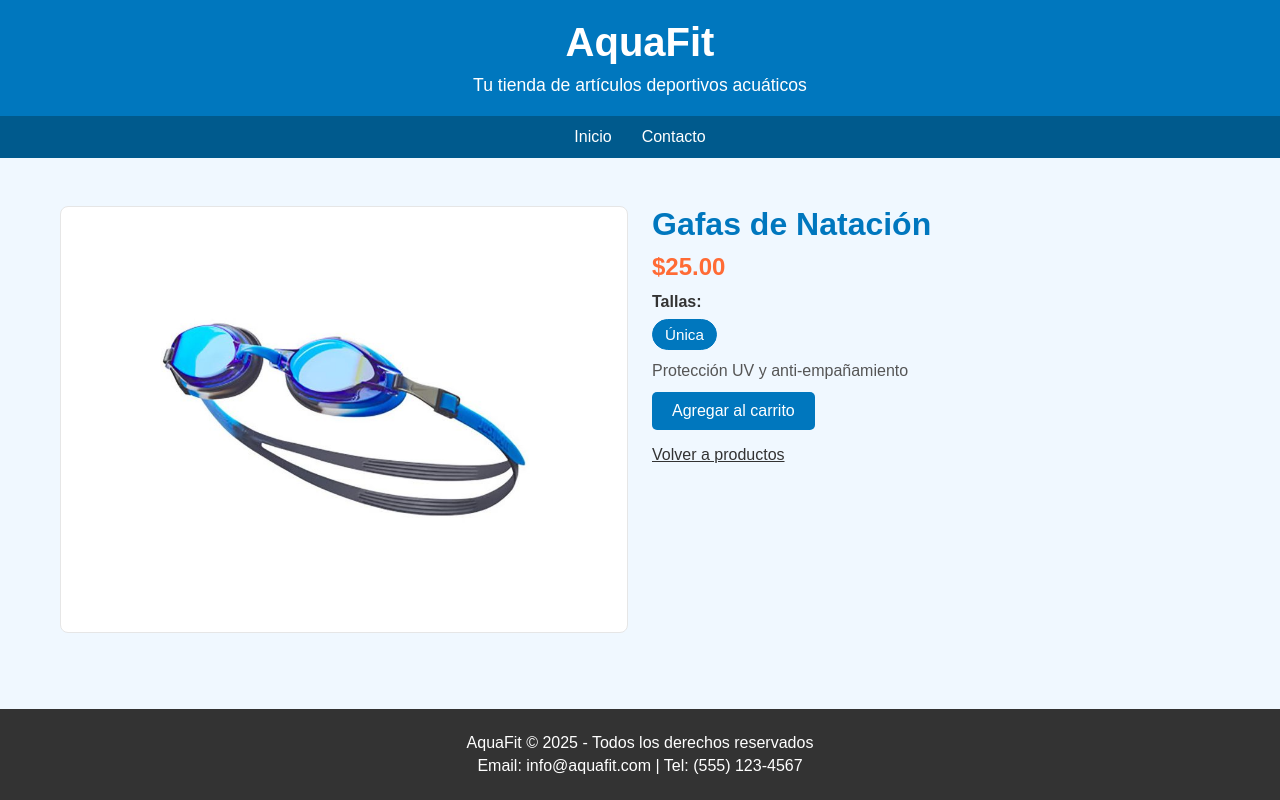
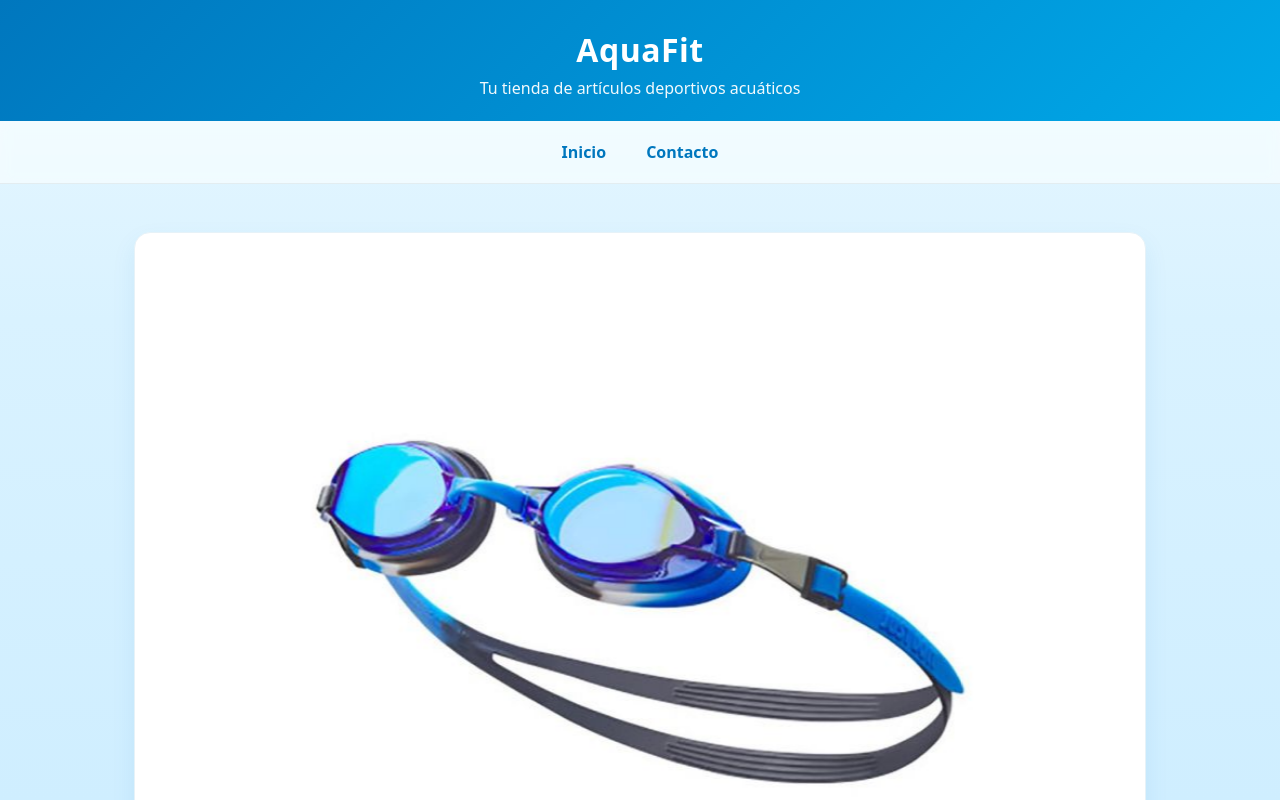
Before and after one commit to BryanGarciaJmz/Aquafit, a React (Vite) app: page /producto/1 in a window 1280 px wide. Shown: the top 800 px of the page. Built offline with nearby package versions, Linux system fonts and the light colour scheme.

Commit message:
Estilo acuático

```diff
--- a/src/App.css
+++ b/src/App.css
@@ -1,297 +1,257 @@
-* {
-  margin: 0;
-  padding: 0;
-  box-sizing: border-box;
+:root{
+  --azul-900:#0b4f6c;
+  --azul-700:#0077be;
+  --azul-500:#00a8e8;
+  --cian-400:#4fd1f9;
+  --cian-300:#8ee7ff;
+  --blanco:#ffffff;
+  --gris-100:#eef7fb;
+  --texto:#0f2a3a;
 }
 
-body {
-  font-family: Arial, sans-serif;
-  background-color: #f0f8ff;
+*{box-sizing:border-box}
+
+body{
+  margin:0;
+  color:var(--texto);
+  background:linear-gradient(180deg,#e9f8ff 0%,#d9f2ff 40%,#cfeeff 100%);
+  font-family:system-ui,-apple-system,Segoe UI,Roboto,Ubuntu,Cantarell,Noto Sans,sans-serif;
 }
 
-header {
-  background-color: #0077be;
-  color: white;
-  padding: 20px;
-  text-align: center;
+#root{
+  min-height:100vh;
+  display:flex;
+  flex-direction:column;
 }
 
-header h1 {
-  margin: 0;
-  font-size: 2.5rem;
+header{
+  background:linear-gradient(135deg,var(--azul-700),var(--azul-500));
+  color:var(--blanco);
+  padding:28px 20px 22px;
+  text-align:center;
+}
+header h1{
+  margin:0 0 6px 0;
+  font-weight:800;
+  letter-spacing:.5px;
+}
+header p{ margin:0; opacity:.95 }
+
+nav{
+  display:flex;
+  gap:16px;
+  align-items:center;
+  justify-content:center;
+  padding:12px 16px;
+  background:rgba(255,255,255,.6);
+  backdrop-filter:saturate(140%) blur(6px);
+  border-bottom:1px solid rgba(0,0,0,.06);
+}
+nav a{
+  color:var(--azul-700);
+  text-decoration:none;
+  font-weight:600;
+  padding:8px 12px;
+  border-radius:999px;
+  transition:color .2s ease, background-color .2s ease, transform .1s ease;
+}
+nav a:hover{
+  background:rgba(0,168,232,.12);
+  color:var(--azul-500);
+  transform:translateY(-1px);
 }
 
-header p {
-  margin-top: 10px;
-  font-size: 1.1rem;
+.container{
+  width:min(1100px,92%);
+  margin:24px auto 28px;
 }
 
-nav {
-  background-color: #005a8d;
-  padding: 12px;
-  text-align: center;
+footer{
+  margin-top:auto;
+  background:linear-gradient(135deg,var(--azul-700),var(--azul-500));
+  color:var(--blanco);
+  text-align:center;
+  padding:18px 16px;
+  border-top:1px solid rgba(255,255,255,.15);
+}
+footer p{ margin:4px 0 }
+
+.filtros{
+  background:var(--blanco);
+  border:1px solid #e6f2f8;
+  border-radius:14px;
+  padding:14px;
+  margin:10px 0 22px;
+  box-shadow:0 6px 18px rgba(0,119,190,.08);
+}
+.filtros-row{
+  display:grid;
+  grid-template-columns:repeat(3,1fr);
+  gap:14px;
+}
+.filtro-item label{
+  display:block;
+  font-size:.9rem;
+  color:#24648a;
+  margin-bottom:6px;
+}
+.filtro-item select{
+  width:100%;
+  padding:10px 12px;
+  border-radius:10px;
+  border:1px solid #cfe8f4;
+  background:#f7fcff;
+  color:#12445d;
+  outline:none;
+  transition:border-color .2s ease, box-shadow .2s ease;
+}
+.filtro-item select:focus{
+  border-color:var(--azul-500);
+  box-shadow:0 0 0 3px rgba(0,168,232,.18);
 }
 
-nav a {
-  color: white;
-  text-decoration: none;
-  margin: 0 15px;
-  font-size: 1rem;
-  transition: opacity 0.3s;
+.chips{
+  display:flex;
+  flex-wrap:wrap;
+  gap:8px;
+}
+.chip,.btn-talla{
+  padding:8px 12px;
+  border-radius:999px;
+  border:1px solid #bfe6f6;
+  background:linear-gradient(180deg,#f3fbff 0%,#e9f8ff 100%);
+  color:#0f4963;
+  font-weight:600;
+  cursor:pointer;
+  transition:transform .12s ease, box-shadow .2s ease, background-color .2s ease, border-color .2s ease;
+}
+.chip:hover,.btn-talla:hover{
+  transform:translateY(-1px);
+  box-shadow:0 6px 14px rgba(0,119,190,.16);
+  border-color:var(--cian-400);
+}
+.chip[aria-pressed="true"],.btn-talla.activa{
+  background:linear-gradient(180deg,#dff6ff 0%,#cfefff 100%);
+  border-color:var(--azul-500);
+  box-shadow:0 0 0 3px rgba(0,168,232,.18) inset;
+  color:#0b3a52;
 }
 
-nav a:hover {
-  opacity: 0.8;
+h2{
+  margin:0 0 10px 2px;
+  color:#0b4f6c;
+  letter-spacing:.3px;
 }
 
-.container {
-  max-width: 1200px;
-  margin: 24px auto;
-  padding: 0 20px;
+.productos{
+  display:grid;
+  grid-template-columns:repeat(auto-fill,minmax(240px,1fr));
+  gap:16px;
 }
 
-/* El main ocupa el espacio disponible para empujar el footer */
-main.container {
-  flex: 1 0 auto;
+.productos > *{
+  background:var(--blanco);
+  border:1px solid #e6f2f8;
+  border-radius:16px;
+  box-shadow:0 10px 24px rgba(0,119,190,.08);
+  padding:12px;
+  text-decoration:none;
+  color:inherit;
+  transition:transform .16s ease, box-shadow .2s ease, border-color .2s ease;
+  display:flex;
+  flex-direction:column;
+  gap:10px;
+}
+.productos > *:hover{
+  transform:translateY(-3px);
+  box-shadow:0 14px 32px rgba(0,119,190,.12);
+  border-color:#cfe8f4;
 }
 
-footer {
-  margin-top: auto;
+.producto-img{
+  width:100%;
+  aspect-ratio:4/3;
+  object-fit:contain;
+  background:#ffffff;
+  border:1px solid #e9f2f6;
+  border-radius:12px;
+  transition:transform .25s ease;
+}
+.productos > *:hover .producto-img{
+  transform:scale(1.03);
 }
 
-.container h2 {
-  color: #0077be;
-  font-size: 2rem;
-  margin-bottom: 20px;
+.btn,.btn-primary{
+  display:inline-flex;
+  align-items:center;
+  justify-content:center;
+  gap:8px;
+  padding:10px 14px;
+  border-radius:12px;
+  border:1px solid #9bdcf3;
+  background:linear-gradient(135deg,#00a8e8,#4fd1f9);
+  color:white;
+  font-weight:700;
+  text-decoration:none;
+  transition:transform .12s ease, box-shadow .2s ease, filter .15s ease;
+}
+.btn:hover,.btn-primary:hover{
+  transform:translateY(-1px);
+  box-shadow:0 10px 18px rgba(0,119,190,.22);
+  filter:saturate(110%);
 }
 
-/* Filtros */
-.filtros {
-  background: #ffffff;
-  border: 1px solid #e6e6e6;
-  border-radius: 8px;
-  padding: 16px;
-  margin-bottom: 20px;
+.detalle{
+  width:min(1100px,92%);
+  margin:24px auto 28px;
+}
+.detalle-grid{
+  display:grid;
+  grid-template-columns:1.1fr .9fr;
+  gap:24px;
+}
+.detalle-imagen{
+  background:#ffffff;
+  border:1px solid #e6f2f8;
+  border-radius:16px;
+  overflow:hidden;
+  box-shadow:0 10px 24px rgba(0,119,190,.08);
+}
+.detalle-img{
+  width:100%;
+  aspect-ratio:4/3;
+  object-fit:contain;
+  transition:transform .35s ease;
+  will-change:transform;
+  transform-origin:center;
+}
+.detalle-imagen:hover .detalle-img{
+  transform:scale(1.12);
+  cursor:zoom-in;
 }
 
-.filtros-row {
-  display: grid;
-  grid-template-columns: repeat(auto-fit, minmax(220px, 1fr));
-  gap: 16px;
+.detalle-info h1{
+  margin:0 0 8px 0;
+  color:#0b4f6c;
+}
+.detalle-info .precio{
+  font-size:1.4rem;
+  color:#0b4f6c;
+  font-weight:800;
+  margin:8px 0 14px;
+}
+.tallas{
+  display:flex;
+  flex-wrap:wrap;
+  gap:10px;
+  margin:10px 0 18px;
+}
+.btn-talla{
+  min-width:46px;
+  text-align:center;
 }
 
-.filtro-item label {
-  display: block;
-  font-size: 0.9rem;
-  color: #555;
-  margin-bottom: 6px;
+@media (max-width: 900px){
+  .filtros-row{ grid-template-columns:1fr }
+  .detalle-grid{ grid-template-columns:1fr }
 }
-
-.filtro-item select {
-  width: 100%;
-  padding: 10px;
-  border: 1px solid #ccc;
-  border-radius: 6px;
-  background: #fff;
-}
-
-.chips {
-  display: flex;
-  flex-wrap: wrap;
-  gap: 8px;
-}
-
-.chip {
-  background: #fff;
-  border: 1px solid #0077be;
-  color: #0077be;
-  padding: 6px 10px;
-  border-radius: 16px;
-  cursor: pointer;
-  font-size: 0.9rem;
-}
-
-.chip:hover {
-  background: #e9f5ff;
-}
-
-.productos {
-  display: grid;
-  grid-template-columns: repeat(auto-fit, minmax(220px, 1fr));
-  gap: 20px;
-  margin-top: 30px;
-}
-
-.producto {
-  background-color: white;
-  border: 1px solid #ddd;
-  border-radius: 8px;
-  padding: 15px;
-  text-align: center;
-  transition: transform 0.3s, box-shadow 0.3s;
-}
-
-.producto:hover {
-  transform: translateY(-5px);
-  box-shadow: 0 4px 8px rgba(0, 0, 0, 0.2);
-}
-
-.producto-img {
-  width: 100%;
-  aspect-ratio: 4 / 3; /* Mantiene tamaño uniforme */
-  height: auto;
-  object-fit: contain; /* Muestra la imagen completa sin recortar */
-  background-color: #ffffff; /* fondo blanco para el letterbox */
-  border: 1px solid #e6e6e6;
-  border-radius: 8px;
-  display: block;
-  margin-bottom: 10px;
-}
-
-.producto h3 {
-  color: #0077be;
-  margin: 10px 0;
-  font-size: 1.2rem;
-}
-
-.producto p {
-  color: #666;
-  font-size: 0.9rem;
-  margin: 10px 0;
-}
-
-.precio {
-  color: #ff6b35;
-  font-size: 20px;
-  font-weight: bold;
-  margin: 10px 0;
-}
-
-button {
-  background-color: #0077be;
-  color: white;
-  border: none;
-  padding: 10px 20px;
-  border-radius: 5px;
-  cursor: pointer;
-  font-size: 1rem;
-  transition: background-color 0.3s;
-}
-
-button:hover {
-  background-color: #005a8d;
-}
-
-footer {
-  background-color: #333;
-  color: white;
-  text-align: center;
-  padding: 20px;
-  margin-top: 40px;
-}
-
-footer p {
-  margin: 5px 0;
-}
-
-.btn-detalle {
-  display: inline-block;
-  margin-top: 8px;
-  padding: 8px 14px;
-  background: #005a8d;
-  color: #fff;
-  text-decoration: none;
-  border-radius: 5px;
-}
-.btn-detalle:hover {
-  background: #004a73;
-}
-
-.detalle {
-  display: grid;
-  grid-template-columns: 1fr 1fr;
-  gap: 24px;
-  align-items: start;
-  margin-top: 24px;
-}
-
-.detalle-imagen {
-  width: 100%;
-  overflow: hidden;
-  border-radius: 8px;
-  background: #fff;
-  border: 1px solid #e6e6e6;
-}
-
-.detalle-img {
-  width: 100%;
-  aspect-ratio: 4 / 3;
-  object-fit: contain;
-  background: transparent;
-  border: 0;
-  border-radius: 8px;
-  transition: transform 0.35s ease;
-  will-change: transform;
-  transform-origin: center center;
-}
-
-.detalle-info h2 {
-  color: #0077be;
-  margin-bottom: 8px;
-}
-
-.detalle-precio {
-  color: #ff6b35;
-  font-size: 1.5rem;
-  font-weight: bold;
-  margin: 10px 0 12px;
-}
-
-.detalle-descripcion {
-  color: #555;
-  margin: 12px 0;
-}
-
-@media (max-width: 768px) {
-  .detalle {
-    grid-template-columns: 1fr;
-  }
-}
-
-.detalle .detalle-imagen:hover .detalle-img {
-  transform: scale(1.15) translateZ(0);
-  cursor: zoom-in;
-}
-
-@media (prefers-reduced-motion: reduce) {
-  .detalle-img {
-    transition: none;
-  }
-}
-
-/* Tallas */
-.tallas {
-  display: flex;
-  gap: 8px;
-  margin-top: 8px;
-  flex-wrap: wrap;
-}
-
-.btn-talla {
-  background: #fff;
-  color: #0077be;
-  border: 1px solid #0077be;
-  padding: 6px 12px;
-  border-radius: 16px;
-  cursor: pointer;
-  font-size: 0.95rem;
-}
-
-.btn-talla:hover {
-  background: #e9f5ff;
-}
-
-.btn-talla.activa {
-  background: #0077be;
-  color: #fff;
-}
```
